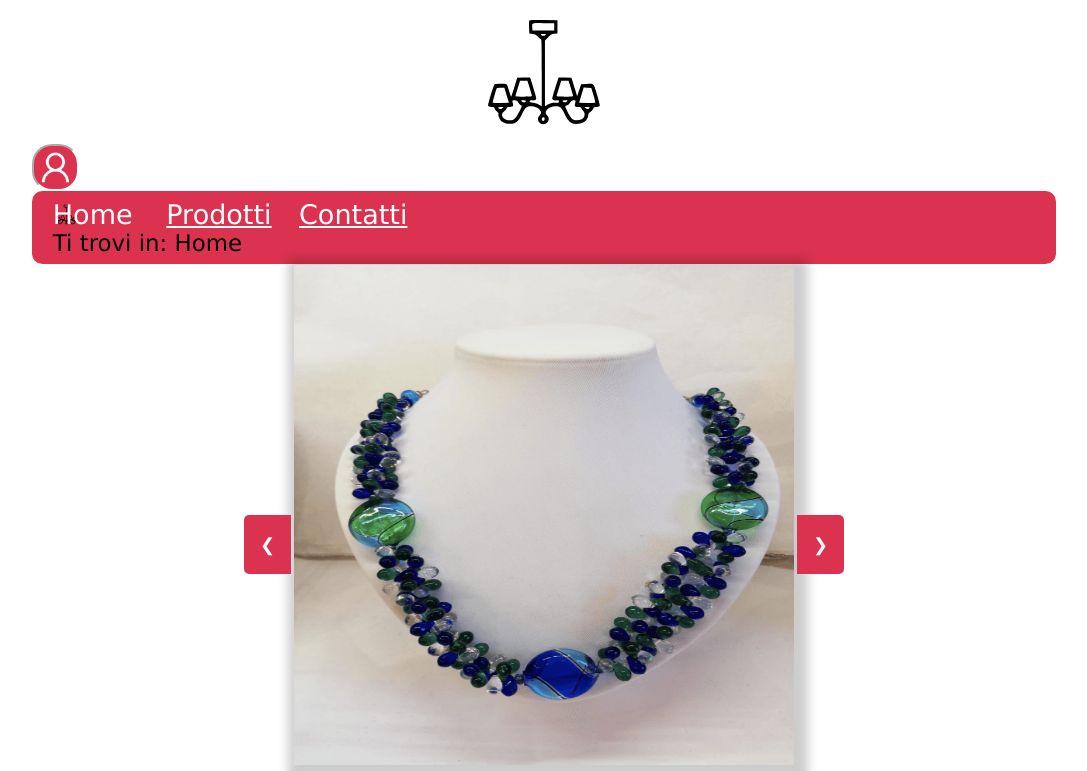
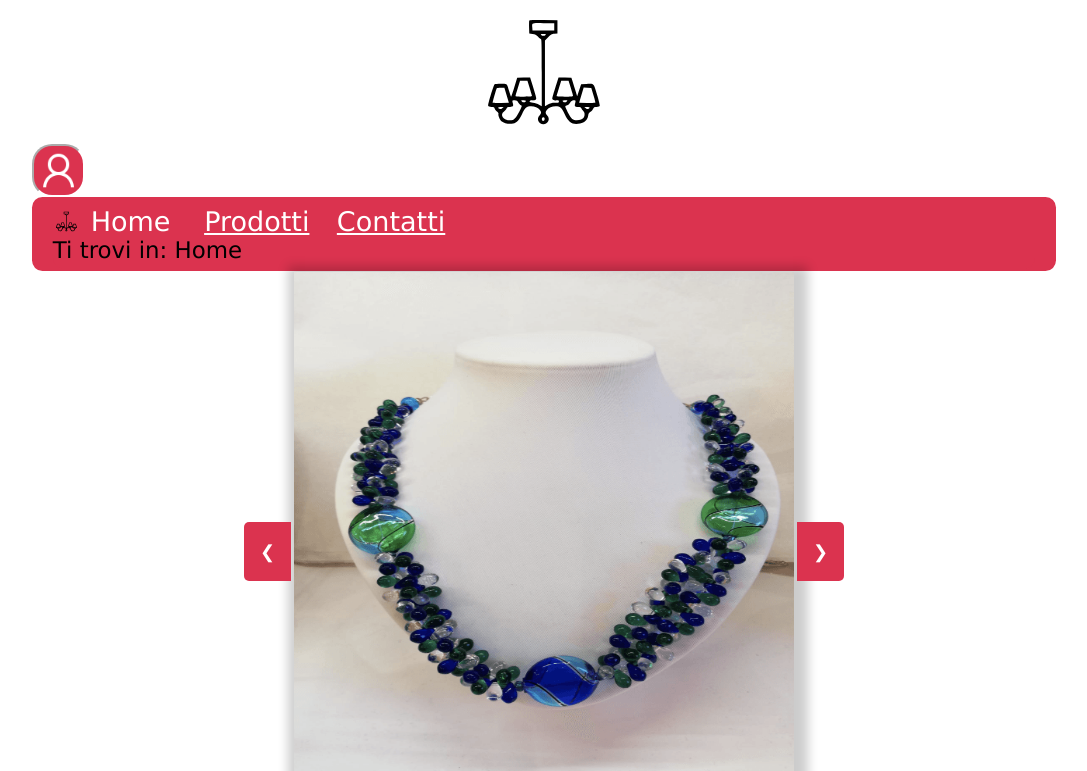
Before and after one commit to AMichelazzo/ProgettoTecWeb, a PHP site: page /index.php in a window 1280 px wide. Shown: the top 771 px of the page, without its empty margins (96-1183 px from the left). Run offline with PHP 8.4, Linux system fonts and the light colour scheme; the visitor is signed in with stand-in values (Sample User, id 1); data comes from the database, SQL or seed files in the repository.

Commit message:
Update style.css

```diff
--- a/CSS/style.css
+++ b/CSS/style.css
@@ -68,8 +68,8 @@ height: auto;
 /*HAMBURGER*/
 
 .hambuttonoff { /*Il menu è chiuso*/
-  width: 3.5em;
-  height: 3.5em;
+  width: 4em;
+  height: 4em;
   background-image: url("../img/hamOn.png");
   filter: invert(100%);
   background-repeat: no-repeat;
@@ -82,8 +82,8 @@ height: auto;
 }
 
 .hambuttonon { /*Il menu è aperto*/
-  width:3.5em;
-  height: 3.5em;
+  width:4em;
+  height: 4em;
   background-image: url("../img/hamOff.png");
   background-repeat: no-repeat;
   background-position: center;
@@ -211,7 +211,7 @@ a:visited {
   background-size: 1.0em;
   background-position: left center;
   background-repeat: no-repeat;
-  padding-left: 1.3.5em; /*distanza img da link corrente */
+  padding-left: 1.4em; /*distanza img da link corrente */
   /*padding-right: 1em; /*distanza dalla voce successiva*/
   font-size: 1.3em;
 }
@@ -2006,8 +2006,8 @@ p.inline, p label{
   }
 
   .form_catalogo p,input[type="text"] {
-    margin-top: 0.3.5em;
-    margin-bottom: 0.3.5em;
+    margin-top: 0.4em;
+    margin-bottom: 0.4em;
   }
 
   .form_catalogo #elimina_prod, #elimina_img {
```
